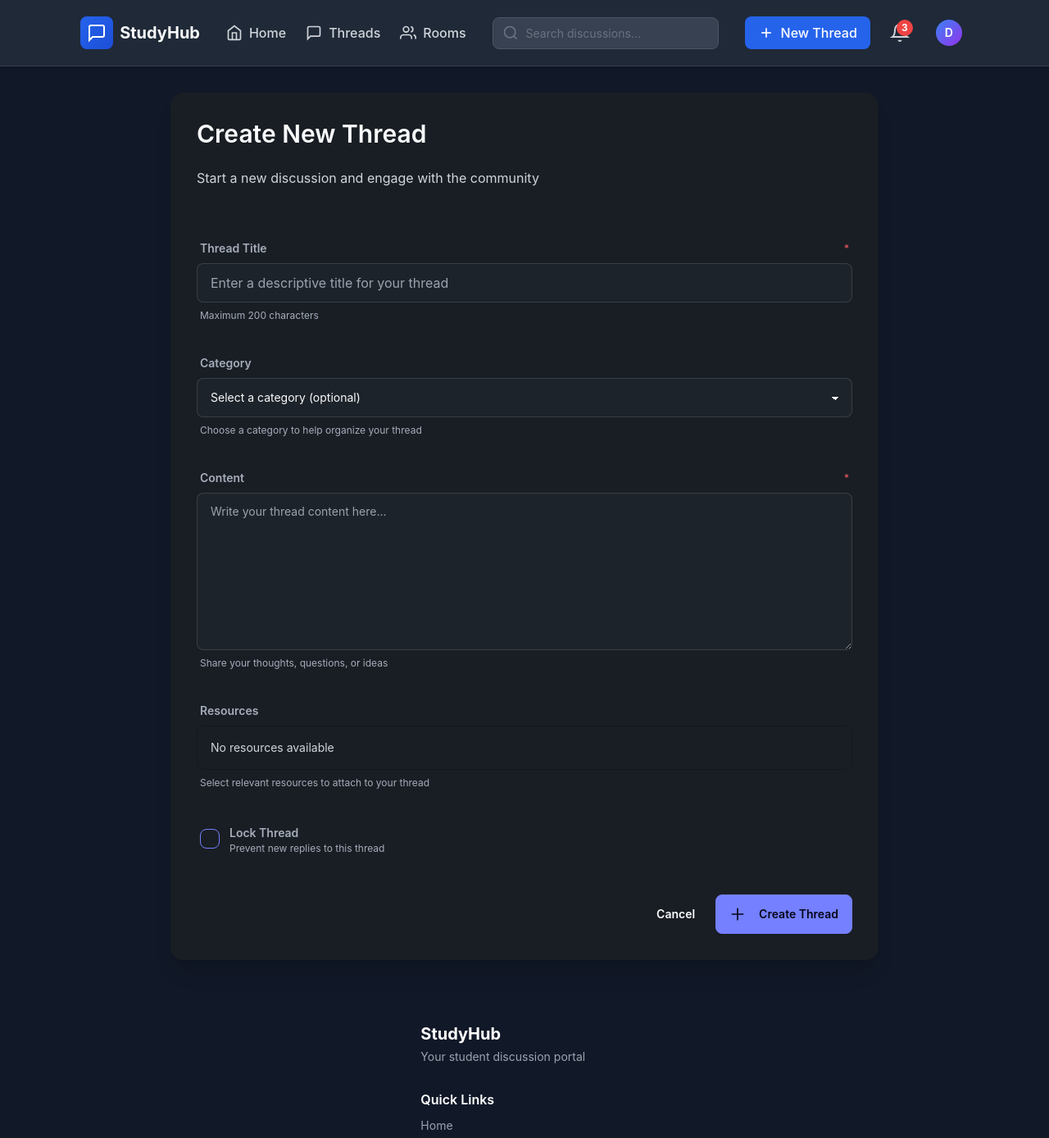
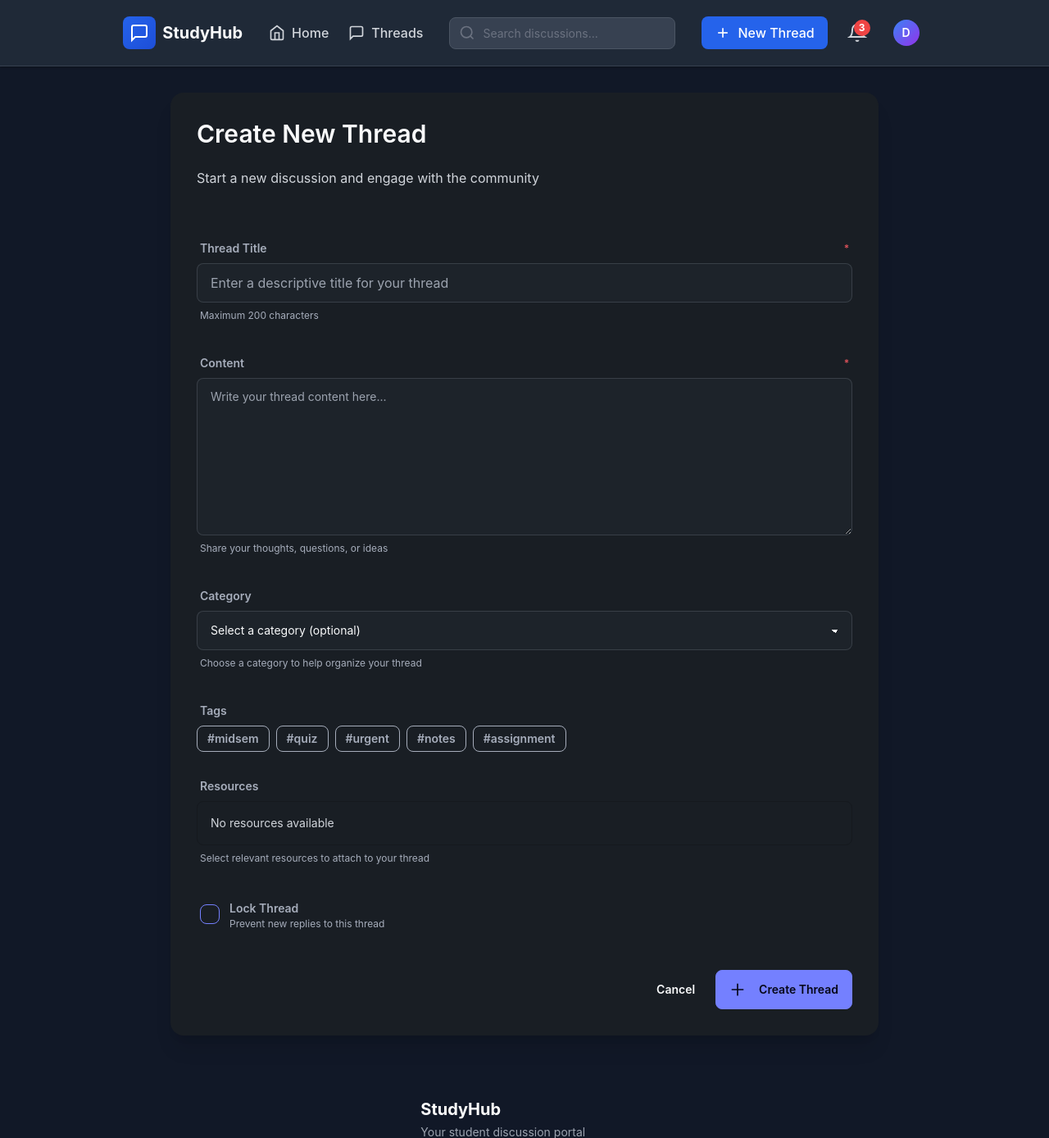
Before and after one commit to deveshkedia/sutt_project, a Django app: page /forum/threads/create in a window 1280 px wide. Shown: the top 1388 px of the page at 82% size. Run offline with Django 3.2, Linux system fonts and the light colour scheme; a user stored in the database is signed in; data comes from the database, SQL or seed files in the repository; both versions use the stored data as it was after the commit; data that the repository does not hold is empty; some libraries are stand-ins or nearby versions.

Commit message:
Added Seevral Features

```diff
--- a/forum/models.py
+++ b/forum/models.py
@@ -1,5 +1,6 @@
 from django.db import models
 from martor.models import MartorField
+
 
 # Create your models here.
 class Course(models.Model):
@@ -35,6 +36,7 @@ class Thread(models.Model):
   likes_count = models.PositiveIntegerField(default=0)
   created_at = models.DateTimeField(auto_now_add=True)
   updated_at = models.DateTimeField(auto_now=True)
+  tags = models.ManyToManyField('Tags', blank=True)
 
   def __str__(self):
     return self.title
@@ -58,4 +60,10 @@ class Likes(models.Model):
   class Meta:
     unique_together = ('thread', 'user')
 
+class Tags(models.Model):
+  name = models.CharField(max_length=50, unique=True)
+
+  def __str__(self):
+    return self.name
+
 # make a function to count the number of likes for a thread and update the likes_count field in Thread model
--- a/forum/views.py
+++ b/forum/views.py
@@ -1,9 +1,11 @@
 from django.shortcuts import render, get_object_or_404,redirect
 from django.views.generic import TemplateView, DetailView, ListView,CreateView
+from django.urls import reverse_lazy
 from django.contrib.auth.decorators import login_required
 from django.contrib.auth.mixins import LoginRequiredMixin
 from django.db.models import Count, Q
-from .models import Category, Resource, Thread, Replies,Likes
+from .models import Category, Resource, Tags, Thread, Replies,Likes
+from django.contrib.postgres.search import TrigramSimilarity
 
 # Create your views here.
 def forum_home(request):
@@ -13,14 +15,29 @@ class ThreadView(LoginRequiredMixin,CreateView):
     model = Thread
     login_url  = '/accounts/login/'
     template_name = 'forum/threads/create.html'
-    success_url = 'forum:thread_list'
+    success_url = reverse_lazy('thread-list')
     fields = ['title', 'content', 'category', 'resources']
+
+    def form_valid(self,form):
+        thread = form.save(commit=False)
+        thread.author = self.request.user
+        thread.save()
+
+        raw_tags = self.request.POST.get("tags", "")
+        tag_names = [tag.strip() for tag in raw_tags.split(",") if tag.strip()]
+        for tag_name in tag_names:
+            tag, created = Tags.objects.get_or_create(name=tag_name)
+            thread.tags.add(tag)
+
+        return super().form_valid(form)
 
     def get_context_data(self, **kwargs):
         context = super().get_context_data(**kwargs)
         context['categories'] = Category.objects.all()
         context['resources'] = Resource.objects.all()
         return context
+
+
 
 class ThreadListView(ListView):
     model = Thread
@@ -30,12 +47,17 @@ class ThreadListView(ListView):
     ordering = ['-created_at']
 
     def get_queryset(self):
-        return Thread.objects.annotate().select_related('author', 'category').prefetch_related('resources')
+        queryset = Thread.objects.annotate().select_related('author', 'category').prefetch_related('resources')
+        q = self.request.GET.get("q")
+        if q:
+            queryset = queryset.annotate(similarity=TrigramSimilarity("title", q) + TrigramSimilarity("content", q)).filter(similarity__gt=0.1).order_by("-similarity")
+        return queryset
+
 
     def get_context_data(self, **kwargs):
         context = super().get_context_data(**kwargs)
         context['categories'] = Category.objects.all()
-        # context['reply_count'] = Replies.objects.filter(is_deleted=False,thread__in=self.get_queryset()).count()
+        context['tags'] = Tags.objects.all()
         return context
 
 class ThreadDetailView(DetailView):
--- a/templates/forum/threads/create.html
+++ b/templates/forum/threads/create.html
@@ -38,6 +38,23 @@
           </label>
         </div>
 
+
+        <!-- Content Field -->
+        <div class="form-control w-full">
+          <label class="label">
+            <span class="label-text font-semibold">Content</span>
+            <span class="label-text-alt text-error">*</span>
+          </label>
+          <textarea
+          name="content"
+          class="textarea textarea-bordered w-full h-48 focus:textarea-primary"
+          placeholder="Write your thread content here..."
+          required
+          ></textarea>
+          <label class="label">
+            <span class="label-text-alt">Share your thoughts, questions, or ideas</span>
+          </label>
+        </div>
         <!-- Category Field -->
         <div class="form-control w-full">
           <label class="label">
@@ -54,22 +71,25 @@
           </label>
         </div>
 
-        <!-- Content Field -->
-        <div class="form-control w-full">
-          <label class="label">
-            <span class="label-text font-semibold">Content</span>
-            <span class="label-text-alt text-error">*</span>
-          </label>
-          <textarea
-            name="content"
-            class="textarea textarea-bordered w-full h-48 focus:textarea-primary"
-            placeholder="Write your thread content here..."
-            required
-          ></textarea>
-          <label class="label">
-            <span class="label-text-alt">Share your thoughts, questions, or ideas</span>
-          </label>
-        </div>
+           <!-- Tags Field -->
+        <div class="form-control">
+  <label class="label">
+    <span class="label-text font-semibold">Tags</span>
+  </label>
+
+  <!-- Hidden input that Django reads -->
+  <input type="hidden" name="tags" id="tags-input">
+
+  <!-- Tag buttons -->
+  <div class="flex flex-wrap gap-2" id="tag-container">
+    <button type="button" class="btn btn-outline btn-sm tag-btn" data-tag="midsem">#midsem</button>
+    <button type="button" class="btn btn-outline btn-sm tag-btn" data-tag="quiz">#quiz</button>
+    <button type="button" class="btn btn-outline btn-sm tag-btn" data-tag="urgent">#urgent</button>
+    <button type="button" class="btn btn-outline btn-sm tag-btn" data-tag="notes">#notes</button>
+    <button type="button" class="btn btn-outline btn-sm tag-btn" data-tag="assignment">#assignment</button>
+  </div>
+</div>
+
 
         <!-- Resources Field -->
         <div class="form-control w-full">
@@ -142,4 +162,27 @@
   <script type="text/javascript" src="{% static 'plugins/js/highlight.min.js' %}"></script>
   <script type="text/javascript" src="{% static 'plugins/js/emojis.min.js' %}"></script>
   <script type="text/javascript" src="{% static 'martor/js/martor.bootstrap.min.js' %}"></script>
+  <script>
+  const selectedTags = new Set();
+  const tagInput = document.getElementById("tags-input");
+
+  document.querySelectorAll(".tag-btn").forEach(btn => {
+    btn.addEventListener("click", () => {
+      const tag = btn.dataset.tag;
+
+      if (selectedTags.has(tag)) {
+        selectedTags.delete(tag);
+        btn.classList.remove("btn-primary");
+        btn.classList.add("btn-outline");
+      } else {
+        selectedTags.add(tag);
+        btn.classList.remove("btn-outline");
+        btn.classList.add("btn-primary");
+      }
+
+      tagInput.value = Array.from(selectedTags).join(",");
+    });
+  });
+</script>
+
 {% endblock %}
--- a/templates/partials/navbar.html
+++ b/templates/partials/navbar.html
@@ -31,15 +31,14 @@
             </svg>
             <span>Threads</span>
           </a>
-          <a href="#" class="nav-link">
-            <svg viewBox="0 0 24 24">
-              <path d="M17 21v-2a4 4 0 0 0-4-4H5a4 4 0 0 0-4 4v2"></path>
-              <circle cx="9" cy="7" r="4"></circle>
-              <path d="M23 21v-2a4 4 0 0 0-3-3.87"></path>
-              <path d="M16 3.13a4 4 0 0 1 0 7.75"></path>
-            </svg>
-            <span>Rooms</span>
-          </a>
+          {% comment %} {% if is_moderator %}
+            <a href="{% url 'moderation-report-list' %}" class="nav-link">
+              <svg viewBox="0 0 24 24">
+                <path d="M12 8v4m0 4h.01M21 12a9 9 0 11-18 0 9 9 0 0118 0z"></path>
+              </svg>
+              <span>Reports</span>
+            </a>
+          {% endif %} {% endcomment %}
         </div>
       </div>
 
```
Also changed, not shown: render.yaml (added, +22 -0 lines), requirements.txt (added, +38 -0 lines), sutt_project/settings.py (+37 -0 lines), templates/forum/threads/list.html (+10 -2 lines), db.sqlite3, forum/migrations/0005_tags_thread_tags.py (added), 1 other file.
